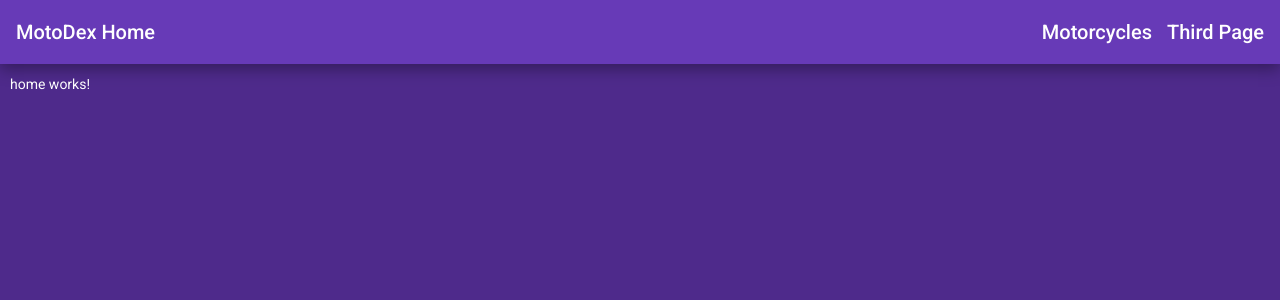
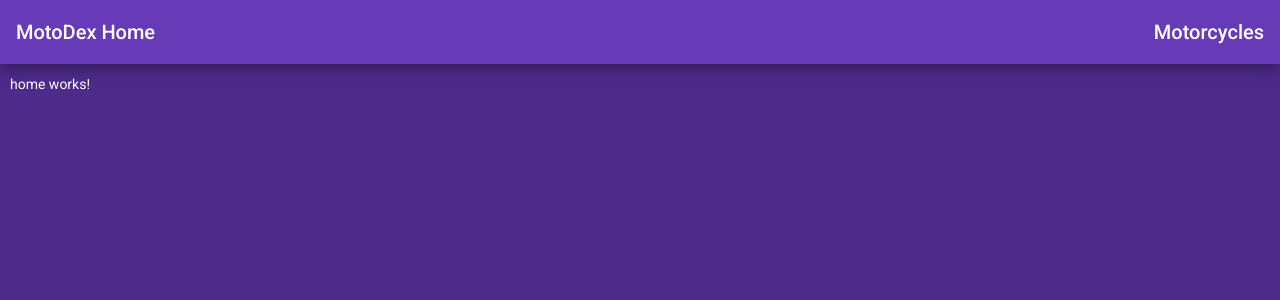
Before and after one commit to yvesdj/MotoDex, an Angular app in the folder MotoDexFrontEnd/: page /home in a window 1280 px wide. Shown: the top 300 px of the page. Built offline with nearby package versions, Linux system fonts and the light colour scheme.

Commit message:
Removed unnecessary links

```diff
--- a/MotoDexFrontEnd/src/app/navigation/header/header.component.html
+++ b/MotoDexFrontEnd/src/app/navigation/header/header.component.html
@@ -12,9 +12,6 @@
             <li>
                 <a routerLink="/motorcycles">Motorcycles</a>
             </li>
-            <li>
-                <a routerLink="/thirdPage">Third Page</a>
-            </li>
         </ul>
     </div>
 </mat-toolbar>
--- a/MotoDexFrontEnd/src/app/navigation/sidenav-list/sidenav-list.component.html
+++ b/MotoDexFrontEnd/src/app/navigation/sidenav-list/sidenav-list.component.html
@@ -6,8 +6,4 @@
     <a mat-list-item routerLink="/motorcycles" (click)="onSidenavClose()">
         <mat-icon>directions_bike</mat-icon><span class="nav-caption">Motorcycles</span>
     </a>
-
-    <a mat-list-item routerLink="/thirdPage" (click)="onSidenavClose()">
-        <mat-icon>account_balance</mat-icon><span class="nav-caption">Third Page</span>
-    </a>
 </mat-nav-list>
```
